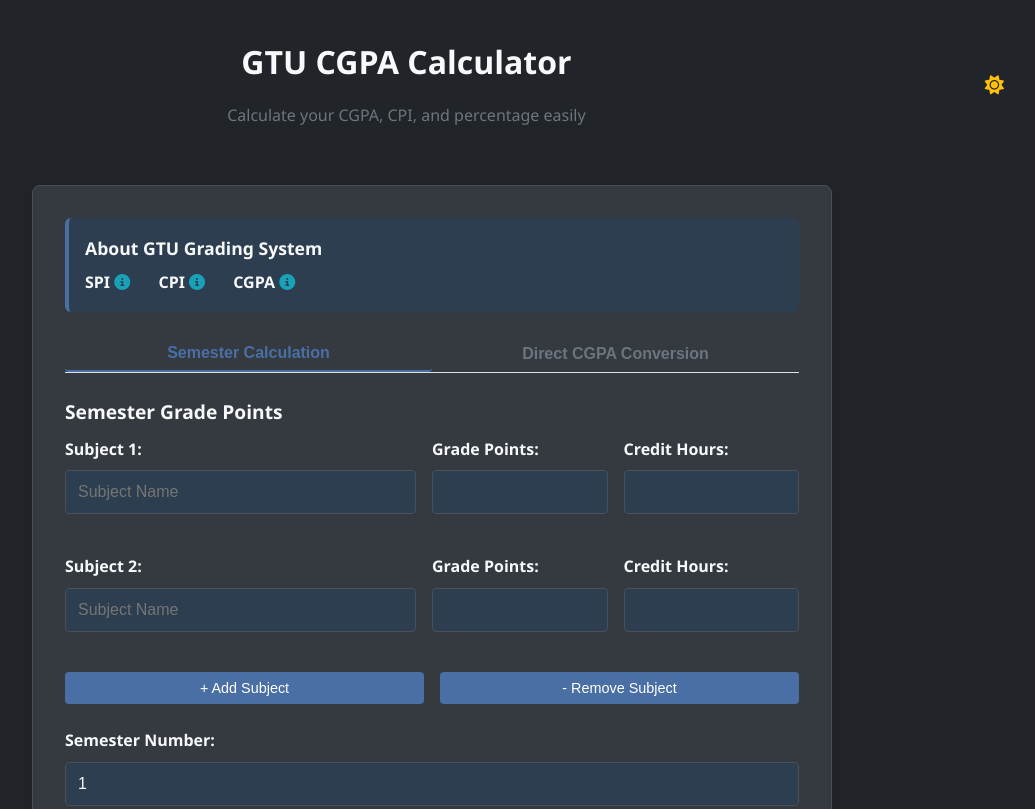
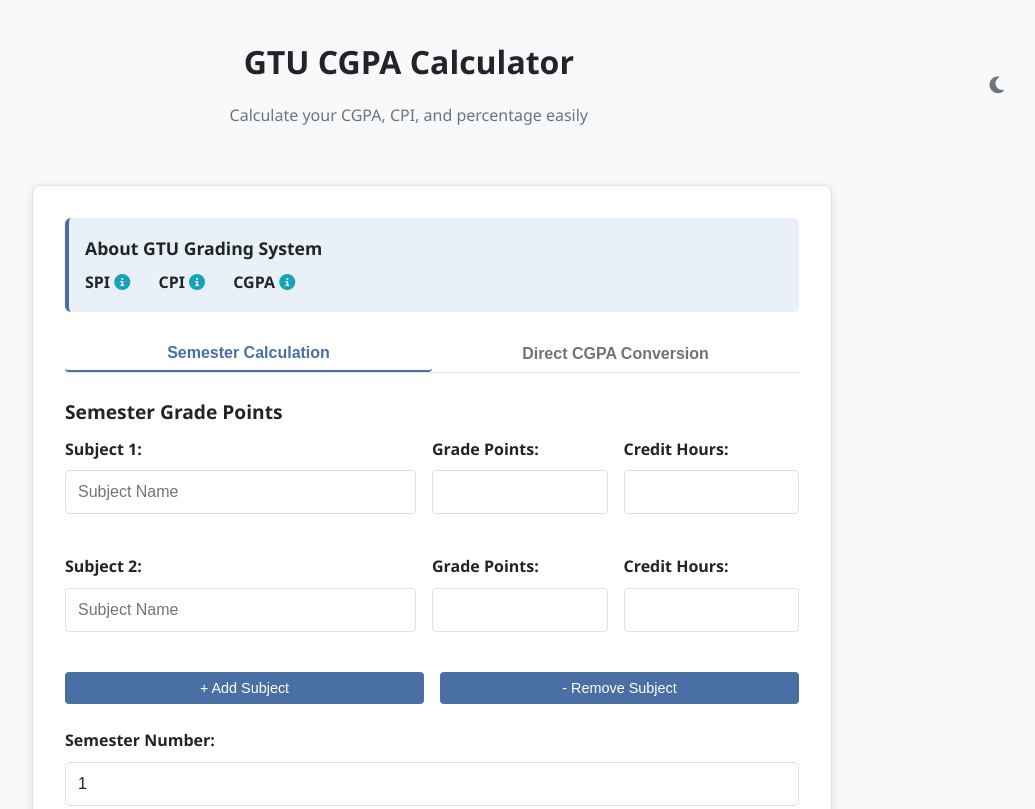
Before and after one commit to vedant-tailor/cgpa_calculator, a plain HTML site: page index.html in a window 1280 px wide. Shown: the top 809 px of the page, without its empty margins (208-1243 px from the left). Drawn offline with nearby package versions, Linux system fonts and the light colour scheme.

Commit message:
light change

```diff
--- a/index.html
+++ b/index.html
@@ -11,7 +11,7 @@
     <link rel="stylesheet" href="https://cdnjs.cloudflare.com/ajax/libs/font-awesome/6.4.0/css/all.min.css">
     <script src="https://cdn.jsdelivr.net/npm/chart.js"></script>
 </head>
-<body class="dark-mode">
+<body class="light-mode">
     <header>
         <div class="header-content">
             <div class="header-text">
@@ -19,7 +19,7 @@
                 <p>Calculate your CGPA, CPI, and percentage easily</p>
             </div>
             <button id="theme-toggle" class="theme-toggle" aria-label="Toggle dark/light mode">
-                <i class="fas fa-sun"></i>
+                <i class="fas fa-moon"></i>
             </button>
         </div>
     </header>
```
